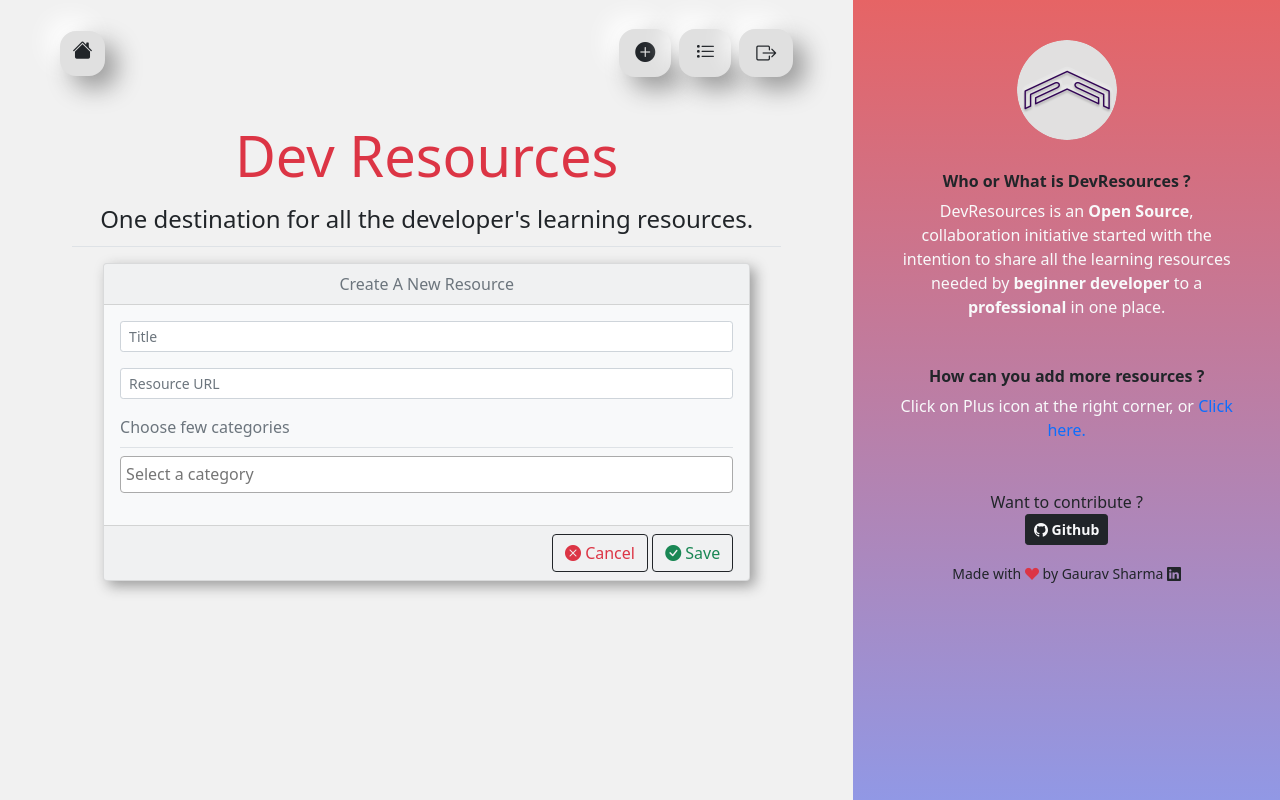
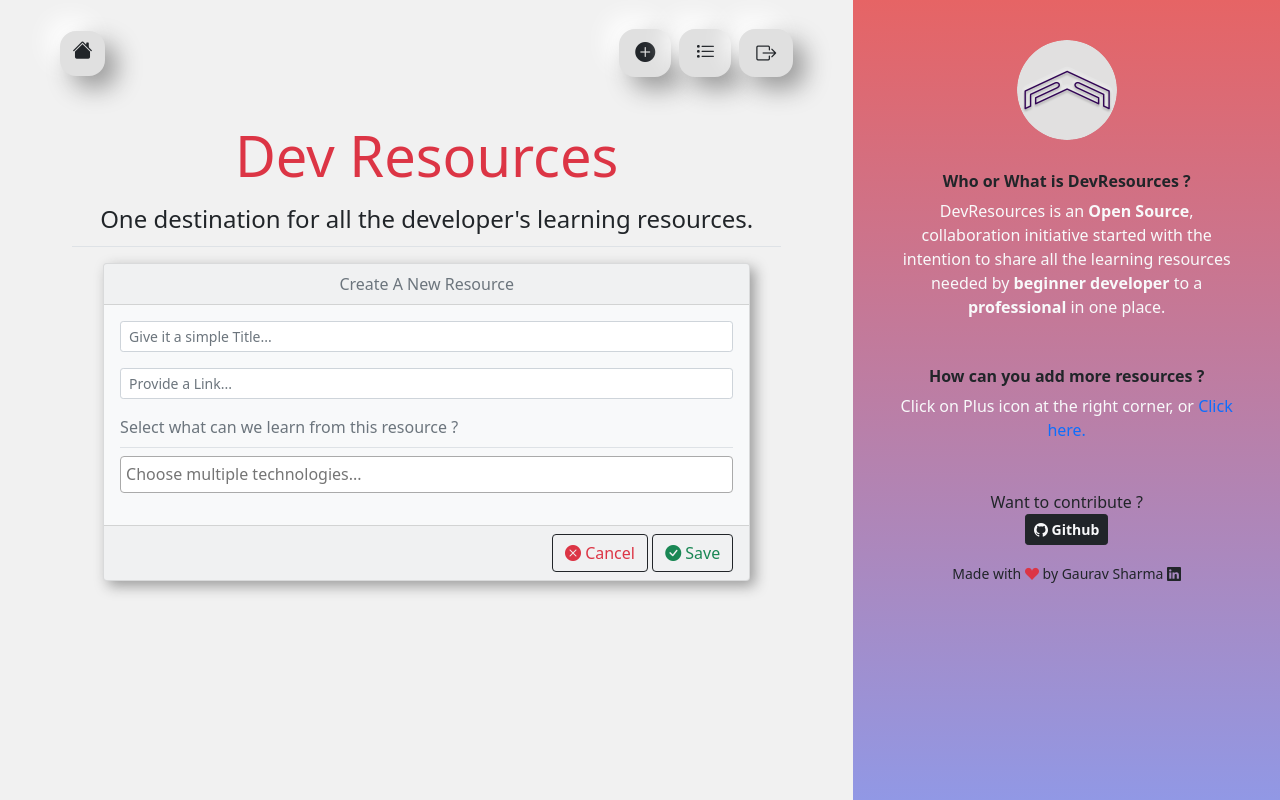
Before and after one commit to mnamegaurav/devresources, a Django app: page /resource/create/ in a window 1280 px wide. Run offline with Django 3.2, Linux system fonts and the light colour scheme; the visitor is signed in with stand-in values (Sample User, id 1); data that the repository does not hold is empty; some libraries are stand-ins or nearby versions.

Commit message:
text copy is modified in create and update form

```diff
--- a/core/forms.py
+++ b/core/forms.py
@@ -20,11 +20,11 @@
 
         self.fields['title'].widget.attrs.update({
                 'class': 'form-control form-control-sm',
-                'placeholder': 'Title',
+                'placeholder': 'Give it a simple Title...',
             })
         self.fields['url'].widget.attrs.update({
                 'class': 'form-control form-control-sm',
-                'placeholder': 'Resource URL',
+                'placeholder': 'Provide a Link...',
             })
         self.fields['category'].widget.attrs.update({
                 'class': 'list-inline d-inline-flex flex-wrap m-auto',
--- a/templates/core/resource_create_form.html
+++ b/templates/core/resource_create_form.html
@@ -54,7 +54,7 @@
 
             <div class="col-12 mb-3">
               <label for="{{ form.category.auto_id }}" class="form-label border-bottom w-100 pb-2 text-muted">
-                Choose few categories
+                Select what can we learn from this resource ?
               </label>
               {{ form.category }}
               {% if form.category.errors %}
@@ -86,7 +86,7 @@
 
 <script type="text/javascript">
   $('#id_category').select2({
-    placeholder: 'Select a category',
+    placeholder: 'Choose multiple technologies...',
     width: '100%',
   });
 </script>
--- a/templates/core/resource_update_form.html
+++ b/templates/core/resource_update_form.html
@@ -54,7 +54,7 @@
 
             <div class="col-12 mb-3">
               <label for="{{ form.category.auto_id }}" class="form-label border-bottom w-100 pb-2 text-muted">
-                Choose few categories
+                Select what can we learn from this resource ?
               </label>
               {{ form.category }}
               {% if form.category.errors %}
@@ -86,7 +86,7 @@
 
 <script type="text/javascript">
   $('#id_category').select2({
-    placeholder: 'Select a category',
+    placeholder: 'Choose multiple technologies...',
     width: '100%',
   });
 </script>
```
